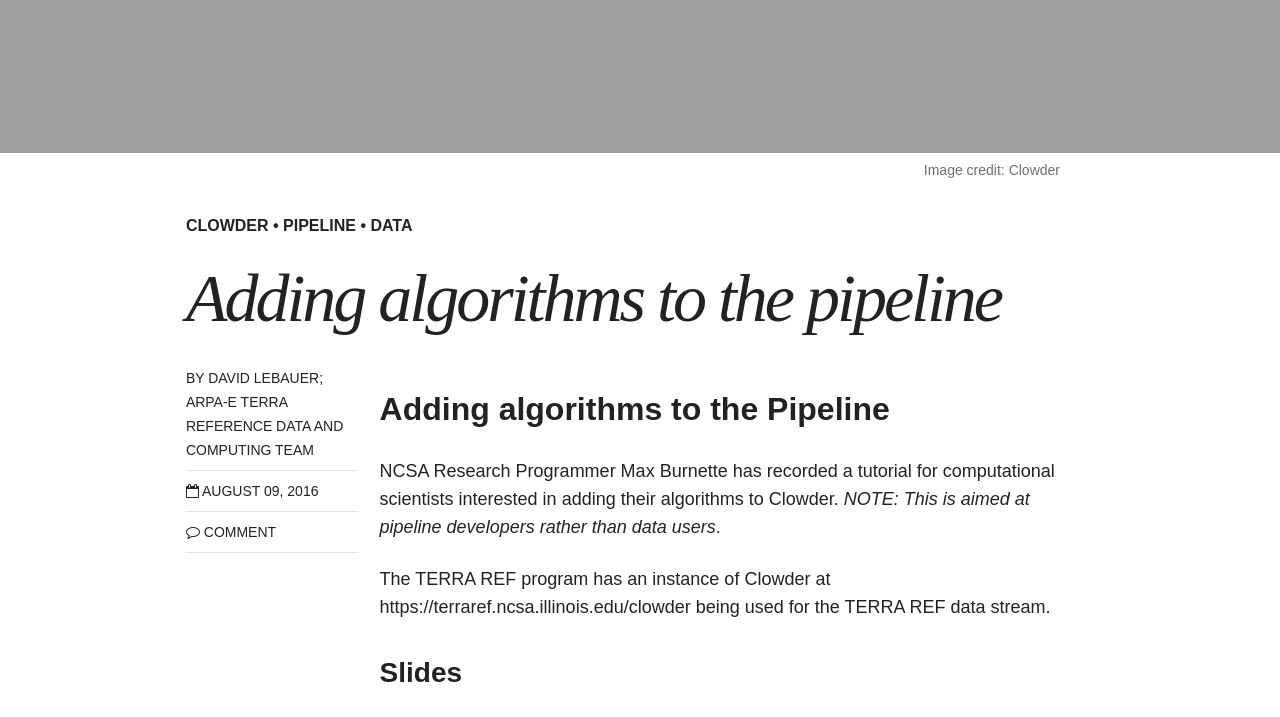
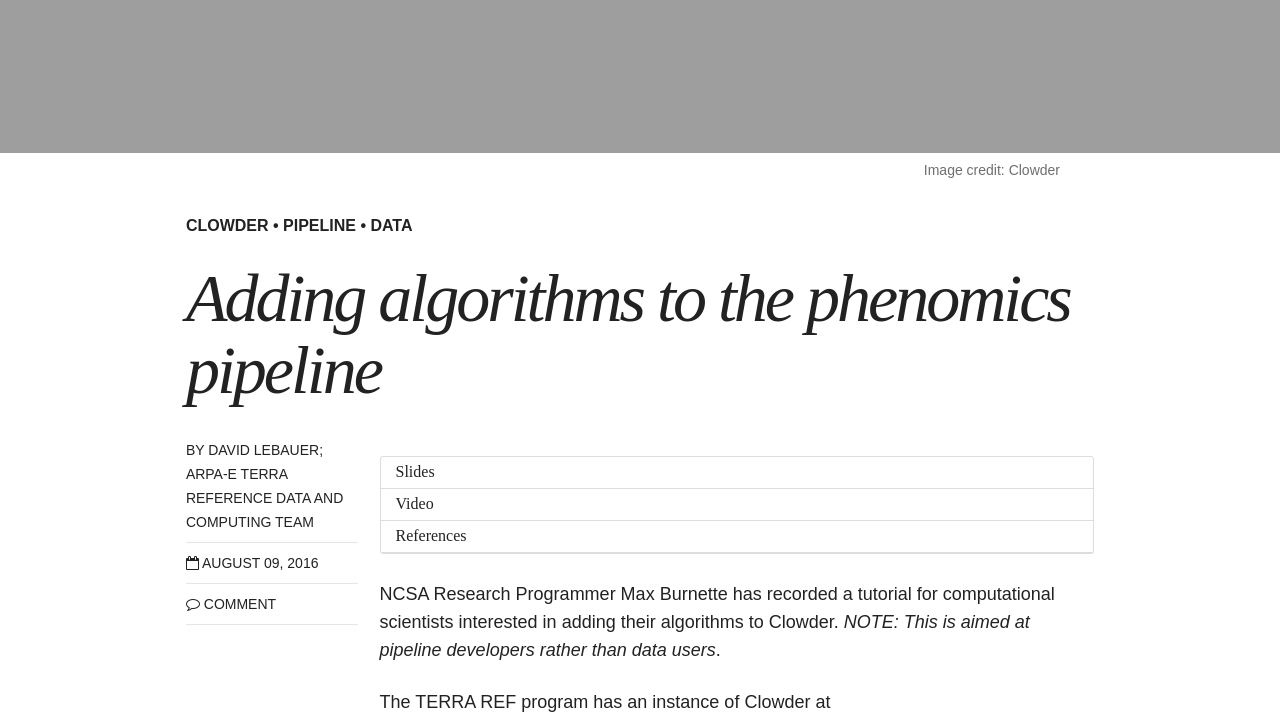
Before and after one commit to terra-reference/terraref.github.io, a Jekyll site: the page built from _posts/blog/2016-08-09-getting-started-with-clowder.md, in a window 1280 px wide and 900 px high, scrolled down 961 px, cut to the strip 0-717 px from the top of the window. Built offline with Jekyll 4.4.1, drawn with Linux system fonts in a browser that asks for light colours; nearby versions of some CDN libraries; comment, search, counter and statistics services are not loaded; some of the changed text lies outside the part shown.

Commit message:
revised clowder post

```diff
--- a/_posts/blog/2016-08-09-getting-started-with-clowder.md
+++ b/_posts/blog/2016-08-09-getting-started-with-clowder.md
@@ -1,30 +1,34 @@
 ---
 layout: post
-title: "Adding algorithms to the pipeline"
+title: "Adding algorithms to the phenomics pipeline"
 excerpt: "An introduction to the Clowder platform"
 categories: blog
 excerpt:
 tags: [clowder, pipeline, data]
 image:
-  feature: "https://clowder.ncsa.illinois.edu/img/logo.png"
-  thumb: "https://opensource.ncsa.illinois.edu/projects/artifacts/CATS/logo.png"
+  feature: logos/clowder_long.png
+  thumb: logos/clowder_smallcat.png
   credit: Clowder
 date: 2016-08-09
 ---
 
 
-## Adding algorithms to the Pipeline
+
+* Table of Contents
+{:toc}
+
+
 
 NCSA Research Programmer Max Burnette has recorded a tutorial for computational scientists interested in adding their algorithms to Clowder. _NOTE: This is aimed at pipeline developers rather than data users_.
 
 The TERRA REF program has an instance of Clowder at https://terraref.ncsa.illinois.edu/clowder being used for the TERRA REF data stream.
 <!--Max: please summarize content here; one paragraph is sufficient-->
 
-### Slides
+## Slides
 
 <iframe src='https://onedrive.live.com/embed?cid=62A7CDC1353EF6B0&resid=62A7CDC1353EF6B0%211988&authkey=ALJbJ7PqsDaYAxU&em=2&wdAr=1.7777777777777777' width='610px' height='367px' frameborder='0'>This is an embedded <a target='_blank' href='https://office.com'>Microsoft Office</a> presentation, powered by <a target='_blank' href='https://office.com/webapps'>Office Online</a>.</iframe>
 
-### Video
+## Video
 
 <iframe width="560" height="315" src="https://www.youtube.com/embed/lP3vqh6HLG4?rel=0" frameborder="0" allowfullscreen></iframe>
 
@@ -40,7 +44,7 @@ Please get in touch or create a github issue once you are starting to actually d
 * [Use of Clowder within TERRA REF](https://terraref.gitbooks.io/terraref-documentation/content/clowder.html)
 * [`docker-compose.xml`](https://opensource.ncsa.illinois.edu/bitbucket/projects/CATS/repos/clowder/browse/docker-compose.yml?at=refs%2Fheads%2Fdevelop&raw) file you can use to start the Clowder stack
 * Sample extractor [`wordcount.py`](https://opensource.ncsa.illinois.edu/bitbucket/projects/CATS/repos/pyclowder/browse/sample-extractors/wordcount). See also `config.py`
-* [Clowder API documentation](https://terraref.ncsa.illinois.edu/clowder/assets/docs/api/index.html]
+* [Clowder API documentation](https://terraref.ncsa.illinois.edu/clowder/assets/docs/api/index.html)
 
 <div class="actions">
   <a href="{{site.github.repository_url}}/edit/master/{{ page.path }}">Edit this page</a>
```
